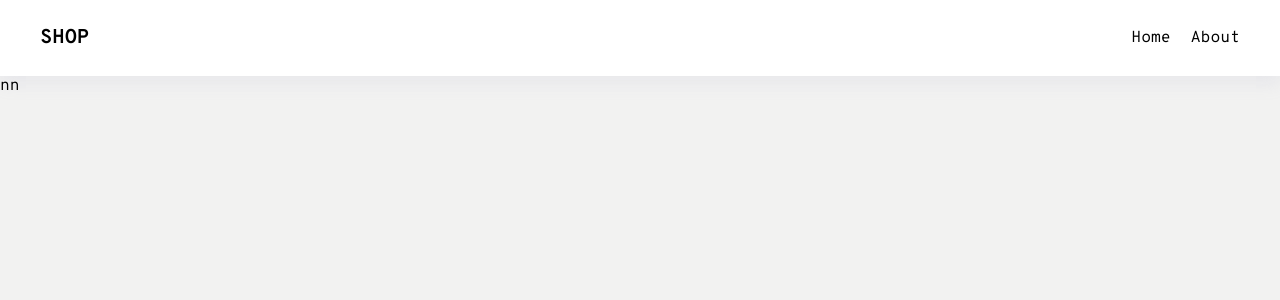
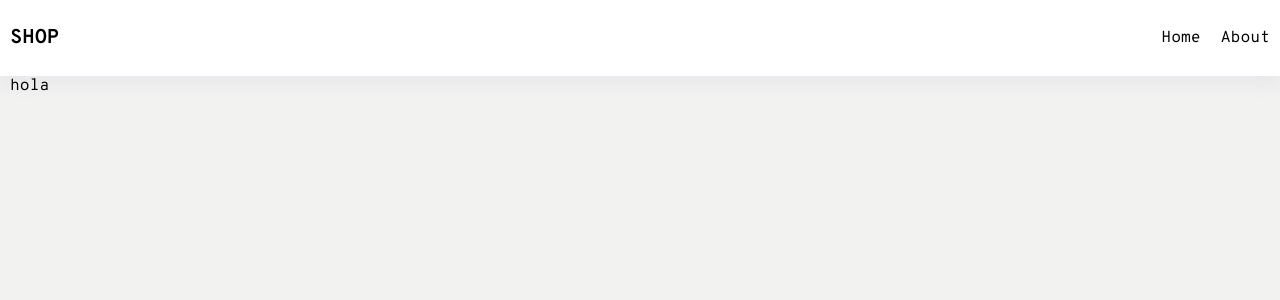
Before and after one commit to NicolleMR/shop, a React (Create React App) app: page / in a window 1280 px wide. Shown: the top 300 px of the page. Built offline with nearby package versions, Linux system fonts and the light colour scheme.

Commit message:
Create wrapper class

```diff
--- a/src/components/App/App.jsx
+++ b/src/components/App/App.jsx
@@ -13,11 +13,13 @@ const App = () => (
   <BrowserRouter>
     <main>
       <Header />
-      <Routes>
-        <Route path="/" element={<Home />} />
-        <Route path="about" element={<About />} />
-        <Route path="product-details" element={<ProductDetails />} />
-      </Routes>
+      <div className="wrapper">
+        <Routes>
+          <Route path="/" element={<Home />} />
+          <Route path="about" element={<About />} />
+          <Route path="product-details" element={<ProductDetails />} />
+        </Routes>
+      </div>
     </main>
   </BrowserRouter>
 );
--- a/src/components/Header/Header.jsx
+++ b/src/components/Header/Header.jsx
@@ -3,6 +3,8 @@ import "./header.css";
 
 const Header = () => (
   <header className="header">
+    <div className="wrapper">
+      <div className="header__container">
         <h1 className="header__title">SHOP</h1>
         <nav className="header__nav">
           <ul className="header__links">
@@ -14,6 +16,8 @@ const Header = () => (
             </li>
           </ul>
         </nav>
+      </div>
+    </div>
   </header>
 );
 
--- a/src/components/Header/header.css
+++ b/src/components/Header/header.css
@@ -1,10 +1,13 @@
 .header {
   background-color: white;
-  padding: 25px 40px;
+  padding: 25px 0;
+  box-shadow: var(--box-shadow);
+}
+
+.header__container {
   display: flex;
   justify-content: space-between;
   align-items: center;
-  box-shadow: var(--box-shadow);
 }
 
 .header__title {
--- a/src/index.css
+++ b/src/index.css
@@ -63,3 +63,9 @@ h1,h2,h3,h4,h5,h6 {
 a {
   text-decoration: none;
 }
+
+.wrapper {
+  padding: 0 10px;
+  max-width: 1300px;
+  margin: 0 auto;
+}
--- a/src/pages/Home/Home.jsx
+++ b/src/pages/Home/Home.jsx
@@ -1,8 +1,8 @@
 import "./home.css";
 
 const Home = () => (
-  <div>
-    nn
+  <div className="home">
+    hola
   </div>
 );
 
```
Lines whose indentation alone changed are shown as unchanged.
